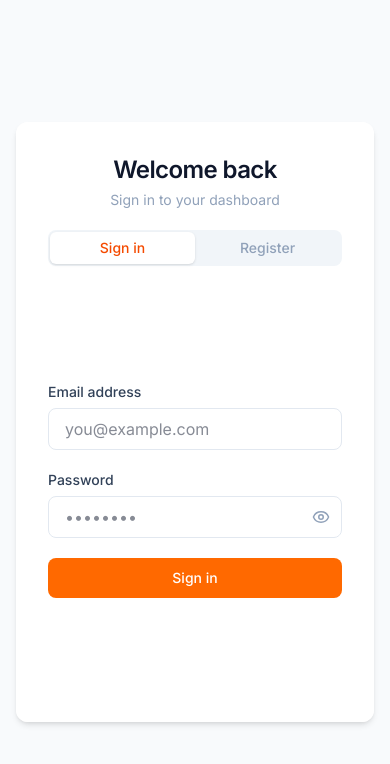
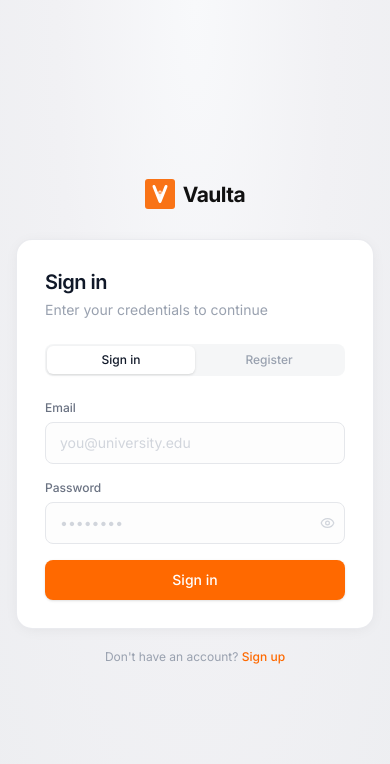
Before and after one commit to sarthakkaundal/LockerSystem, a React (Vite) app in the folder frontend/: page /login in a window 390 px wide. Shown: the top 764 px of the page. Built offline with nearby package versions, Linux system fonts and the light colour scheme; no server answers.

Commit message:
feat: add Login page -ui

```diff
--- a/frontend/src/pages/Login.jsx
+++ b/frontend/src/pages/Login.jsx
@@ -2,7 +2,7 @@
 import { useLocation, useNavigate } from "react-router-dom";
 import { useAuth } from "../context/AuthContext";
 import { motion, AnimatePresence } from "framer-motion";
-import { Eye, EyeOff, LockKeyhole } from "lucide-react";
+import { Eye, EyeOff } from "lucide-react";
 import toast from "react-hot-toast";
 import VaultaLogo from "../components/VaultaLogo";
 
@@ -13,12 +13,10 @@
 
   const [isLogin, setIsLogin] = useState(true);
 
-  // Login form state
   const [email, setEmail] = useState("");
   const [password, setPassword] = useState("");
   const [showPassword, setShowPassword] = useState(false);
 
-  // Register form state
   const [regName, setRegName] = useState("");
   const [regEmail, setRegEmail] = useState("");
   const [regPassword, setRegPassword] = useState("");
@@ -93,35 +91,36 @@
     setError("");
   };
 
+  const inputClass = "w-full px-3.5 py-2.5 rounded-lg border border-gray-200 bg-gray-50/40 focus:bg-white focus:ring-2 focus:ring-orange-400/40 focus:border-orange-300 transition-all text-sm text-gray-900 placeholder:text-gray-300 outline-none";
+  const labelClass = "block text-xs font-medium text-gray-500 mb-1.5";
+
   return (
-    <div className="min-h-screen flex items-center justify-center bg-slate-50 py-10 px-4 sm:px-6 lg:px-8 overflow-hidden">
-      <div className="max-w-3xl w-full relative min-h-[600px] md:h-[600px] flex">
+    <div className="min-h-screen flex flex-col items-center justify-center px-4" style={{ background: 'radial-gradient(ellipse at top, #f8f9fb 0%, #f1f1f4 50%, #edeef1 100%)' }}>
+      {/* Logo */}
+      <div className="mb-6">
+        <VaultaLogo size={30} />
+      </div>
 
-        {/* Container for the sliding panels */}
-        <div className="absolute inset-0 bg-white rounded-xl shadow-md overflow-hidden flex flex-col md:block">
-
-          {/* Form Panel (Slides right on Register) */}
-          <div
-            className={`w-full md:w-1/2 p-8 sm:p-12 flex flex-col justify-center bg-white absolute top-0 h-full z-10 transition-transform duration-700 ease-in-out ${
-              !isLogin ? 'md:translate-x-full' : 'md:translate-x-0'
-            }`}
-          >
-            <div className="mb-5 text-center sm:text-left">
-              <h2 className="text-2xl font-semibold text-slate-900 tracking-tight">
-                {isLogin ? "Welcome back" : "Create an account"}
-              </h2>
-              <p className="mt-1 text-sm text-slate-400">
-                {isLogin ? "Sign in to your dashboard" : "Get started with Vaulta"}
+      {/* Auth card */}
+      <div className="w-full max-w-[420px]">
+        <div className="bg-white border border-gray-200/80 rounded-2xl shadow-[0_2px_16px_-4px_rgba(0,0,0,0.08)] p-7 sm:p-9">
+          {/* Header */}
+          <div className="mb-6">
+            <h1 className="text-xl font-semibold text-gray-900 tracking-tight">
+              {isLogin ? "Sign in" : "Create account"}
+            </h1>
+            <p className="text-sm text-gray-400 mt-1">
+              {isLogin ? "Enter your credentials to continue" : "Fill in your details to get started"}
             </p>
           </div>
 
-            {/* Toggle */}
-            <div className="flex rounded-lg bg-slate-100 p-0.5 mb-6 relative">
+          {/* Tab switcher */}
+          <div className="flex rounded-lg bg-gray-100/80 p-0.5 mb-6 relative">
             <button
               type="button"
               onClick={() => toggleMode(true)}
-                className={`flex-1 py-1.5 text-sm font-medium rounded-md transition-all duration-200 z-10 ${
-                  isLogin ? "text-orange-600" : "text-slate-400 hover:text-slate-600"
+              className={`flex-1 py-1.5 text-xs font-medium rounded-md transition-colors duration-150 z-10 ${
+                isLogin ? "text-gray-900" : "text-gray-400 hover:text-gray-600"
               }`}
             >
               Sign in
@@ -129,8 +128,8 @@
             <button
               type="button"
               onClick={() => toggleMode(false)}
-                className={`flex-1 py-1.5 text-sm font-medium rounded-md transition-all duration-200 z-10 ${
-                  !isLogin ? "text-orange-600" : "text-slate-400 hover:text-slate-600"
+              className={`flex-1 py-1.5 text-xs font-medium rounded-md transition-colors duration-150 z-10 ${
+                !isLogin ? "text-gray-900" : "text-gray-400 hover:text-gray-600"
               }`}
             >
               Register
@@ -143,60 +142,55 @@
             />
           </div>
 
-            <div className="relative overflow-visible flex-1 flex flex-col justify-center">
+          {/* Forms */}
           <AnimatePresence mode="wait">
             {isLogin ? (
               <motion.div
                 key="login"
-                    initial={{ opacity: 0, y: 10 }}
+                initial={{ opacity: 0, y: 6 }}
                 animate={{ opacity: 1, y: 0 }}
-                    exit={{ opacity: 0, y: -10 }}
-                    transition={{ duration: 0.3 }}
-                    className="w-full"
+                exit={{ opacity: 0, y: -6 }}
+                transition={{ duration: 0.15 }}
               >
-                    <form onSubmit={handleLoginSubmit} noValidate className="space-y-5">
+                <form onSubmit={handleLoginSubmit} noValidate className="space-y-4">
                   {error && (
-                        <div className="bg-red-50 text-red-600 p-3 rounded-lg border border-red-100 text-sm">
+                    <div className="bg-red-50 text-red-600 p-2.5 rounded-lg border border-red-100 text-xs">
                       {error}
                     </div>
                   )}
 
                   <div>
-                        <label htmlFor="email" className="block text-sm font-medium text-slate-700 mb-1.5">
-                          Email address
-                        </label>
+                    <label htmlFor="email" className={labelClass}>Email</label>
                     <input
                       id="email"
                       type="email"
                       value={email}
                       onChange={(e) => setEmail(e.target.value)}
-                          className="w-full px-4 py-2 rounded-lg border border-slate-200 focus:ring-2 focus:ring-orange-500 focus:border-transparent transition-shadow text-slate-900"
+                      className={inputClass}
                       disabled={submitting}
-                          placeholder="you@example.com"
+                      placeholder="you@university.edu"
                     />
                   </div>
 
                   <div>
-                        <label htmlFor="password" className="block text-sm font-medium text-slate-700 mb-1.5">
-                          Password
-                        </label>
+                    <label htmlFor="password" className={labelClass}>Password</label>
                     <div className="relative">
                       <input
                         id="password"
                         type={showPassword ? "text" : "password"}
                         value={password}
                         onChange={(e) => setPassword(e.target.value)}
-                            className="w-full px-4 py-2 pr-10 rounded-lg border border-slate-200 focus:ring-2 focus:ring-orange-500 focus:border-transparent transition-shadow text-slate-900"
+                        className={`${inputClass} pr-9`}
                         disabled={submitting}
                         placeholder="••••••••"
                       />
                       <button
                         type="button"
                         onClick={() => setShowPassword(!showPassword)}
-                            className="absolute right-3 top-1/2 -translate-y-1/2 text-slate-400 hover:text-slate-600 transition-colors z-10"
+                        className="absolute right-2.5 top-1/2 -translate-y-1/2 text-gray-300 hover:text-gray-500 transition-colors"
                         disabled={submitting}
                       >
-                            {showPassword ? <EyeOff size={18} /> : <Eye size={18} />}
+                        {showPassword ? <EyeOff size={15} /> : <Eye size={15} />}
                       </button>
                     </div>
                   </div>
@@ -204,11 +198,11 @@
                   <button
                     type="submit"
                     disabled={submitting}
-                        className="w-full mt-1 bg-orange-500 text-white px-4 py-2.5 rounded-lg hover:bg-orange-600 transition-colors font-medium text-sm disabled:opacity-60 flex justify-center items-center"
+                    className="w-full bg-orange-500 text-white px-4 py-2.5 rounded-lg hover:bg-orange-600 active:bg-orange-700 transition-colors font-medium text-sm disabled:opacity-50 flex justify-center items-center shadow-sm"
                   >
                     {submitting ? (
                       <>
-                            <svg className="animate-spin -ml-1 mr-2 h-4 w-4 text-white" xmlns="http://www.w3.org/2000/svg" fill="none" viewBox="0 0 24 24">
+                        <svg className="animate-spin -ml-1 mr-2 h-3.5 w-3.5 text-white" xmlns="http://www.w3.org/2000/svg" fill="none" viewBox="0 0 24 24">
                           <circle className="opacity-25" cx="12" cy="12" r="10" stroke="currentColor" strokeWidth="4"></circle>
                           <path className="opacity-75" fill="currentColor" d="M4 12a8 8 0 018-8V0C5.373 0 0 5.373 0 12h4zm2 5.291A7.962 7.962 0 014 12H0c0 3.042 1.135 5.824 3 7.938l3-2.647z"></path>
                         </svg>
@@ -223,95 +217,86 @@
             ) : (
               <motion.div
                 key="register"
-                    initial={{ opacity: 0, y: 10 }}
+                initial={{ opacity: 0, y: 6 }}
                 animate={{ opacity: 1, y: 0 }}
-                    exit={{ opacity: 0, y: -10 }}
-                    transition={{ duration: 0.3 }}
-                    className="w-full"
+                exit={{ opacity: 0, y: -6 }}
+                transition={{ duration: 0.15 }}
               >
-                    <form onSubmit={handleRegisterSubmit} noValidate className="space-y-4">
+                <form onSubmit={handleRegisterSubmit} noValidate className="space-y-3">
                   {error && (
-                        <div className="bg-red-50 text-red-600 p-3 rounded-lg border border-red-100 text-sm">
+                    <div className="bg-red-50 text-red-600 p-2.5 rounded-lg border border-red-100 text-xs">
                       {error}
                     </div>
                   )}
 
                   <div>
-                        <label htmlFor="regName" className="block text-sm font-medium text-slate-700 mb-1">
-                          Full Name
-                        </label>
+                    <label htmlFor="regName" className={labelClass}>Full name</label>
                     <input
                       id="regName"
                       type="text"
                       value={regName}
                       onChange={(e) => setRegName(e.target.value)}
-                          className="w-full px-4 py-2 rounded-lg border border-slate-200 focus:ring-2 focus:ring-orange-500 focus:border-transparent transition-shadow text-slate-900"
+                      className={inputClass}
                       disabled={submitting}
-                          placeholder="John Doe"
+                      placeholder="Your name"
                     />
                   </div>
 
                   <div>
-                        <label htmlFor="regEmail" className="block text-sm font-medium text-slate-700 mb-1">
-                          Email address
-                        </label>
+                    <label htmlFor="regEmail" className={labelClass}>Email</label>
                     <input
                       id="regEmail"
                       type="email"
                       value={regEmail}
                       onChange={(e) => setRegEmail(e.target.value)}
-                          className="w-full px-4 py-2 rounded-lg border border-slate-200 focus:ring-2 focus:ring-orange-500 focus:border-transparent transition-shadow text-slate-900"
+                      className={inputClass}
                       disabled={submitting}
-                          placeholder="you@example.com"
+                      placeholder="you@university.edu"
                     />
                   </div>
 
                   <div>
-                        <label htmlFor="regPassword" className="block text-sm font-medium text-slate-700 mb-1">
-                          Password
-                        </label>
+                    <label htmlFor="regPassword" className={labelClass}>Password</label>
                     <div className="relative">
                       <input
                         id="regPassword"
                         type={showRegPassword ? "text" : "password"}
                         value={regPassword}
                         onChange={(e) => setRegPassword(e.target.value)}
-                            className="w-full px-4 py-2 pr-10 rounded-lg border border-slate-200 focus:ring-2 focus:ring-orange-500 focus:border-transparent transition-shadow text-slate-900"
+                        className={`${inputClass} pr-9`}
                         disabled={submitting}
                         placeholder="••••••••"
                       />
                       <button
                         type="button"
                         onClick={() => setShowRegPassword(!showRegPassword)}
-                            className="absolute right-3 top-1/2 -translate-y-1/2 text-slate-400 hover:text-slate-600 transition-colors z-10"
+                        className="absolute right-2.5 top-1/2 -translate-y-1/2 text-gray-300 hover:text-gray-500 transition-colors"
                         disabled={submitting}
                       >
-                            {showRegPassword ? <EyeOff size={18} /> : <Eye size={18} />}
+                        {showRegPassword ? <EyeOff size={15} /> : <Eye size={15} />}
                       </button>
                     </div>
                   </div>
 
                   <div>
-                        <label htmlFor="regConfirmPassword" className="block text-sm font-medium text-slate-700 mb-1">
-                          Confirm Password
-                        </label>
+                    <label htmlFor="regConfirmPassword" className={labelClass}>Confirm password</label>
                     <div className="relative">
                       <input
                         id="regConfirmPassword"
                         type={showRegConfirmPassword ? "text" : "password"}
                         value={regConfirmPassword}
                         onChange={(e) => setRegConfirmPassword(e.target.value)}
-                            className="w-full px-4 py-2 pr-10 rounded-lg border border-slate-200 focus:ring-2 focus:ring-orange-500 focus:border-transparent transition-shadow text-slate-900"
+                        className={`${inputClass} pr-9`}
                         disabled={submitting}
                         placeholder="••••••••"
                       />
                       <button
                         type="button"
                         onClick={() => setShowRegConfirmPassword(!showRegConfirmPassword)}
-                            className="absolute right-3 top-1/2 -translate-y-1/2 text-slate-400 hover:text-slate-600 transition-colors z-10"
+                        className="absolute right-2.5 top-1/2 -translate-y-1/2 text-gray-300 hover:text-gray-500 transition-colors"
                         disabled={submitting}
                       >
-                            {showRegConfirmPassword ? <EyeOff size={18} /> : <Eye size={18} />}
+                        {showRegConfirmPassword ? <EyeOff size={15} /> : <Eye size={15} />}
                       </button>
                     </div>
                   </div>
@@ -319,18 +304,18 @@
                   <button
                     type="submit"
                     disabled={submitting}
-                        className="w-full mt-2 bg-orange-500 text-white px-4 py-2.5 rounded-lg hover:bg-orange-600 transition-colors font-medium text-sm disabled:opacity-60 flex justify-center items-center"
+                    className="w-full bg-orange-500 text-white px-4 py-2 rounded-lg hover:bg-orange-600 transition-colors font-medium text-sm disabled:opacity-50 flex justify-center items-center"
                   >
                     {submitting ? (
                       <>
-                            <svg className="animate-spin -ml-1 mr-2 h-4 w-4 text-white" xmlns="http://www.w3.org/2000/svg" fill="none" viewBox="0 0 24 24">
+                        <svg className="animate-spin -ml-1 mr-2 h-3.5 w-3.5 text-white" xmlns="http://www.w3.org/2000/svg" fill="none" viewBox="0 0 24 24">
                           <circle className="opacity-25" cx="12" cy="12" r="10" stroke="currentColor" strokeWidth="4"></circle>
                           <path className="opacity-75" fill="currentColor" d="M4 12a8 8 0 018-8V0C5.373 0 0 5.373 0 12h4zm2 5.291A7.962 7.962 0 014 12H0c0 3.042 1.135 5.824 3 7.938l3-2.647z"></path>
                         </svg>
                         Registering...
                       </>
                     ) : (
-                          "Create Account"
+                      "Create account"
                     )}
                   </button>
                 </form>
@@ -338,68 +323,19 @@
             )}
           </AnimatePresence>
         </div>
-          </div>
 
-          {/* Branding Panel */}
-          <div
-            className={`hidden md:flex w-1/2 bg-slate-900 p-10 text-white items-center justify-center flex-col text-center absolute top-0 h-full z-20 left-1/2 transition-transform duration-700 ease-in-out ${
-              !isLogin ? '-translate-x-full' : 'translate-x-0'
-            }`}
-          >
-            <div className="z-10 mb-6 flex flex-col items-center">
-              <VaultaLogo size={44} dark />
-            </div>
-
-            <AnimatePresence mode="wait">
+        {/* Footer link */}
+        <p className="text-center text-xs text-gray-400 mt-5">
           {isLogin ? (
-                <motion.div
-                  key="branding-login"
-                  initial={{ opacity: 0, scale: 0.95 }}
-                  animate={{ opacity: 1, scale: 1 }}
-                  exit={{ opacity: 0, scale: 0.95 }}
-                  transition={{ duration: 0.4 }}
-                  className="z-10 flex flex-col items-center"
-                >
-                  <h2 className="text-2xl font-semibold mb-3 text-white">Welcome to Vaulta</h2>
-                  <p className="text-slate-400 text-sm max-w-xs mb-8 leading-relaxed">
-                    Your locker management system. Simple, secure, and efficient.
+            <>Don't have an account?{" "}
+              <button type="button" onClick={() => toggleMode(false)} className="text-orange-500 hover:text-orange-600 font-medium">Sign up</button>
+            </>
+          ) : (
+            <>Already have an account?{" "}
+              <button type="button" onClick={() => toggleMode(true)} className="text-orange-500 hover:text-orange-600 font-medium">Sign in</button>
+            </>
+          )}
         </p>
-                  <p className="text-xs text-slate-500 mb-3">No account yet?</p>
-                  <button
-                    type="button"
-                    onClick={() => toggleMode(false)}
-                    className="px-6 py-1.5 rounded-full border border-slate-600 text-slate-300 hover:bg-white hover:text-slate-900 hover:border-white transition-all duration-200 text-sm font-medium"
-                  >
-                    Sign up
-                  </button>
-                </motion.div>
-              ) : (
-                <motion.div
-                  key="branding-register"
-                  initial={{ opacity: 0, scale: 0.95 }}
-                  animate={{ opacity: 1, scale: 1 }}
-                  exit={{ opacity: 0, scale: 0.95 }}
-                  transition={{ duration: 0.4 }}
-                  className="z-10 flex flex-col items-center"
-                >
-                  <h2 className="text-2xl font-semibold mb-3 text-white">Hello there</h2>
-                  <p className="text-slate-400 text-sm max-w-xs mb-8 leading-relaxed">
-                    Create your account and start using Vaulta today.
-                  </p>
-                  <p className="text-xs text-slate-500 mb-3">Already have an account?</p>
-                  <button
-                    type="button"
-                    onClick={() => toggleMode(true)}
-                    className="px-6 py-1.5 rounded-full border border-slate-600 text-slate-300 hover:bg-white hover:text-slate-900 hover:border-white transition-all duration-200 text-sm font-medium"
-                  >
-                    Sign in
-                  </button>
-                </motion.div>
-              )}
-            </AnimatePresence>
-          </div>
-
-        </div>
       </div>
     </div>
   );
```
Lines whose indentation alone changed are shown as unchanged.
